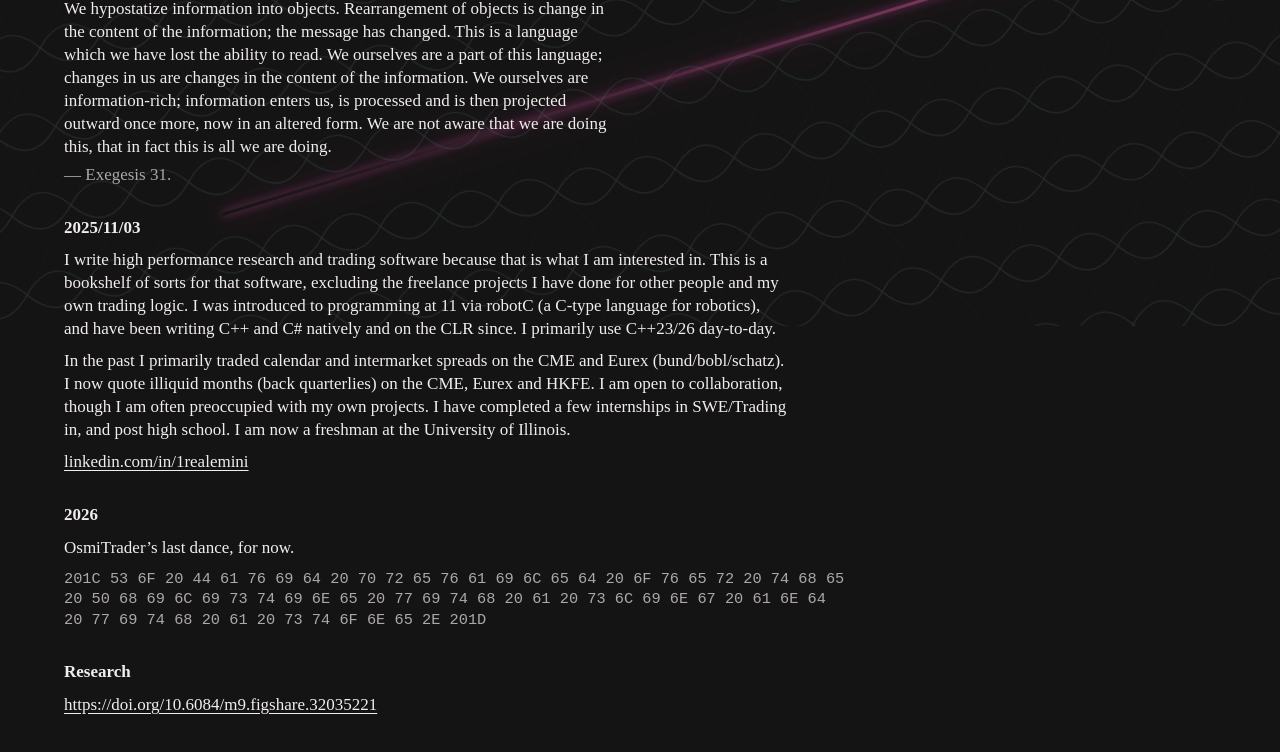
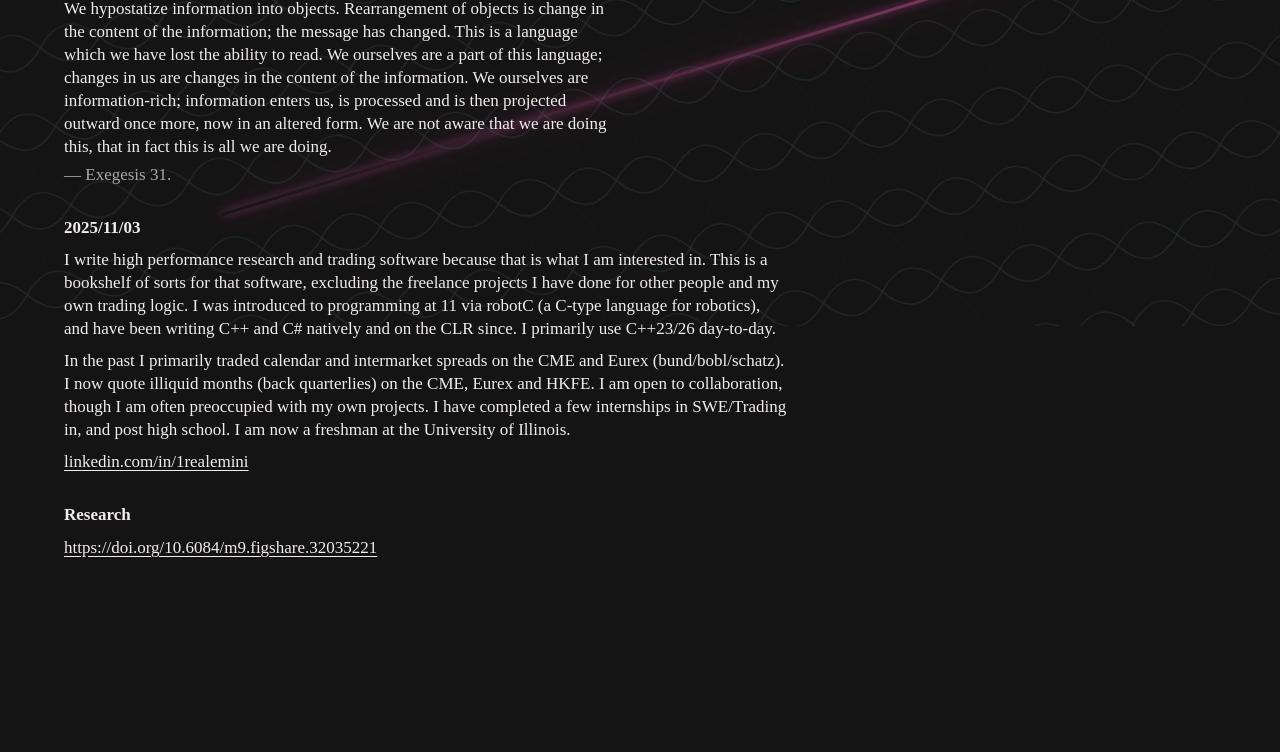
Before and after one commit to Smitty777777/Smitty777777.github.io, a plain HTML site: page index.html in a window 1280 px wide. Shown: the part 474-1226 px from the top of the page. After the commit the page ends 1107 px from the top, so only its background shows below. Drawn offline with Linux system fonts and the light colour scheme.

Commit message:
Update index.html

```diff
--- a/index.html
+++ b/index.html
@@ -52,12 +52,6 @@
       <p><a href="https://linkedin.com/in/1realemini" target="_blank" rel="noreferrer">linkedin.com/in/1realemini</a></p>
     </section>
 
-    <section class="content-section update">
-      <h2>2026</h2>
-      <p>OsmiTrader’s last dance, for now.</p>
-      <p class="hex-text">201C 53 6F 20 44 61 76 69 64 20 70 72 65 76 61 69 6C 65 64 20 6F 76 65 72 20 74 68 65 20 50 68 69 6C 69 73 74 69 6E 65 20 77 69 74 68 20 61 20 73 6C 69 6E 67 20 61 6E 64 20 77 69 74 68 20 61 20 73 74 6F 6E 65 2E 201D</p>
-    </section>
-
     <section class="content-section" id="research">
       <h2>Research</h2>
       <p><a href="https://doi.org/10.6084/m9.figshare.32035221" target="_blank" rel="noreferrer">https://doi.org/10.6084/m9.figshare.32035221</a></p>
```
